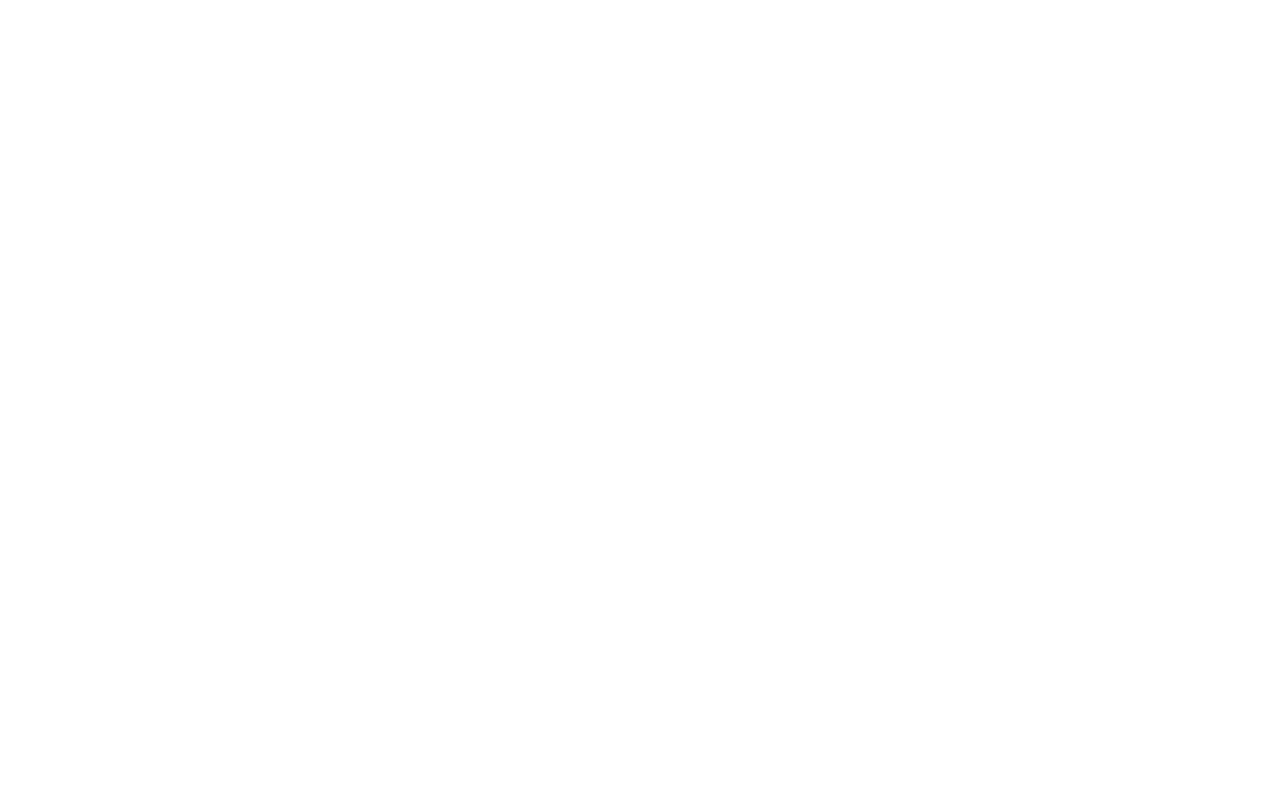
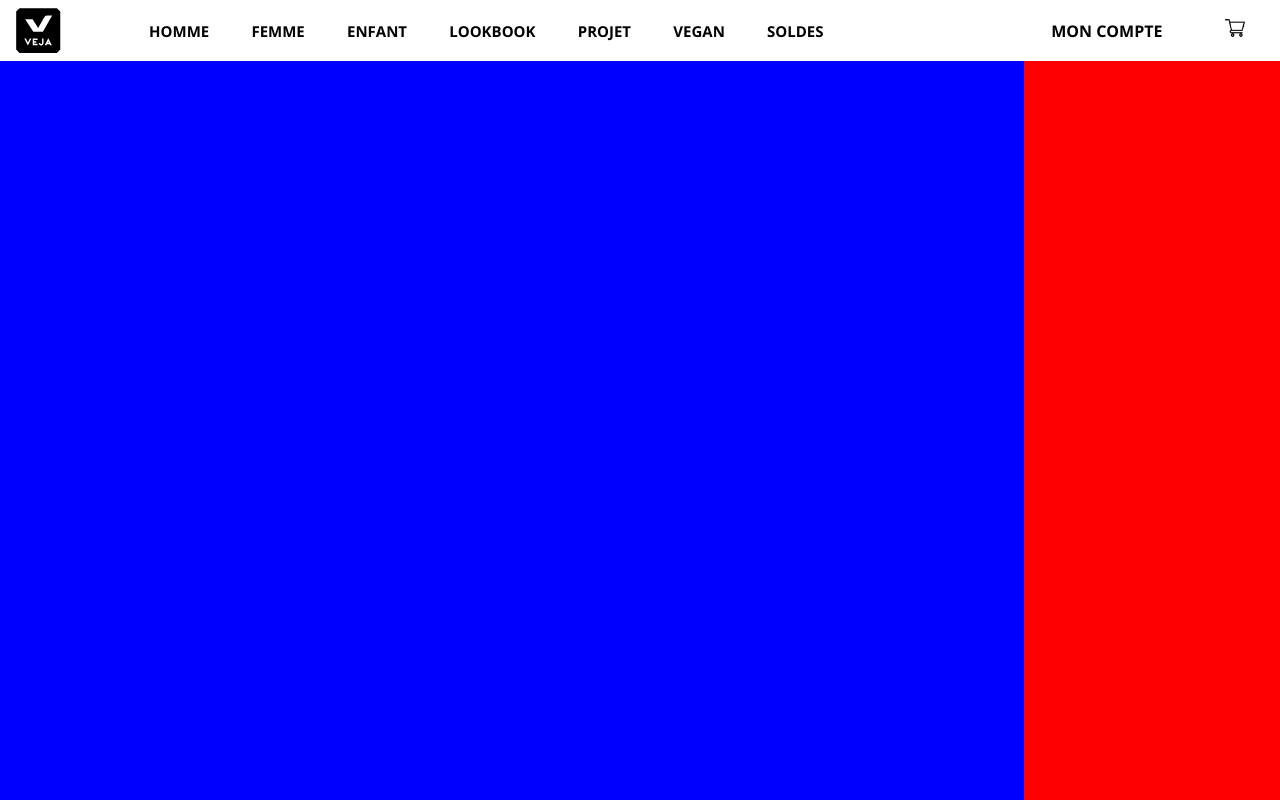
Before and after one commit to JaxV9/Sneakers, a React (Vite) app in the folder front-end/: page /projet in a window 1280 px wide. Before the commit this address had no page. Built offline with nearby package versions, Linux system fonts and the light colour scheme.

Commit message:
refacto header

```diff
--- a/front-end/src/App.tsx
+++ b/front-end/src/App.tsx
@@ -5,6 +5,7 @@
 import { Store } from './features/store/Store'
 
 import { Cart } from './features/cart/Cart'
+import { Projet } from './features/Projet/Projet'
 
 function App() {
 
@@ -21,6 +22,8 @@
 
             <Route path="/cart" element={<Cart />} />
 
+            <Route path="/projet" element={<Projet />} />
+
             {/* Add more routes here as needed */}
         </Route>
 
--- a/front-end/src/Layout.tsx
+++ b/front-end/src/Layout.tsx
@@ -1,5 +1,4 @@
 import { Outlet } from "react-router"
-import { Footer } from "./features/header/Footer"
 import { Header } from "./features/header/Header"
 
 export const Layout  = () => {
@@ -10,7 +9,6 @@
                     <div className="content">
                         <Outlet />
                     </div>
-                <Footer />
             </div>
         </>
     )
--- /dev/null
+++ b/front-end/src/features/Projet/Projet.tsx
@@ -0,0 +1,12 @@
+
+
+export const Projet = () => {
+
+    return(
+        <>
+            <section className="heroProjectContainer">
+                <div className="heroBackgroundImage"></div>
+            </section>
+        </>
+    )
+}
--- /dev/null
+++ b/front-end/src/features/Projet/style.css
@@ -0,0 +1,11 @@
+.heroProjectContainer {
+    width: 100%;
+    height: 100vh;
+    background-color: red;
+}
+
+.heroBackgroundImage {
+    width: 80%;
+    height: 100%;
+    background-color: blue;
+}
--- a/front-end/src/features/header/Footer.tsx
+++ /dev/null
@@ -1,7 +0,0 @@
-export const Footer  = () => {
-    return (
-        <div className="flex-container space-between w-full">
-
-        </div>
-    )
-}
--- a/front-end/src/features/header/Header.tsx
+++ b/front-end/src/features/header/Header.tsx
@@ -2,29 +2,28 @@
 import logo from '../../assets/veja.svg';
 import cart from '../../assets/shopping-cart.png';
 
-export const Header  = () => {
+export const Header = () => {
     const navigate = useNavigate()
     return (
-        <div className="flex-container space-between w-full page-header bb-black">
-            <div className="flex-container px-4">
-                <img src={logo} alt="Veja" className="logo" onClick={()=>navigate("/home")}/>
-                <div className="flex-container px-4">
-                    <span className='header-title px-2'onClick={()=>navigate("/store")}>Homme</span>
-                    <span className='header-title px-2'onClick={()=>navigate("/store")}>Femme</span>
-                    <span className='header-title px-2'onClick={()=>navigate("/store")}>Enfant</span>
-                    <span className='header-title px-2'>Lookbook</span>
-                    <span className='header-title px-2'>Projet</span>
-                    <span className='header-title px-2'>Vegan</span>
-                    <span className='header-title px-2'onClick={()=>navigate("/store")}>Soldes</span>
-                </div>
+        <div className="headerContainer">
+            <div className='logoHeaderContainer'>
+                <img src={logo} alt="Veja" className="logo" onClick={() => navigate("/home")} />
             </div>
-            <div className="flex-container px-4">
-                <div className="flex-container">
-                    <span className="header-title">Mon compte</span>
-                    <span className="svg px-2" onClick={()=>navigate("/cart")}>
-                        <img src={cart} alt="cart" className='size1'/>
+            <div className="navHeaderLink">
+                <span className='header-title px-2' onClick={() => navigate("/store")}>Homme</span>
+                <span className='header-title px-2' onClick={() => navigate("/store")}>Femme</span>
+                <span className='header-title px-2' onClick={() => navigate("/store")}>Enfant</span>
+                <span className='header-title px-2'>Lookbook</span>
+                <span className='header-title px-2' onClick={() => navigate("/projet")}>Projet</span>
+                <span className='header-title px-2'>Vegan</span>
+                <span className='header-title px-2' onClick={() => navigate("/store")}>Soldes</span>
+            </div>
+
+            <div className="userHeaderLink">
+                    <span className="userHeaderLabel">Mon compte</span>
+                    <span className="svg px-2" onClick={() => navigate("/cart")}>
+                        <img src={cart} alt="cart" className='size1' />
                     </span>
-                </div>
             </div>
         </div>
     )
--- /dev/null
+++ b/front-end/src/features/header/style.css
@@ -0,0 +1,45 @@
+.headerContainer {
+    height: fit-content;
+    width: 100%;
+    position: fixed;
+    top: 0px;
+    left: 0px;
+    z-index: 3;
+    background-color: white;
+    padding: 8px 0;
+    display: grid;
+    grid-template-columns: 10% 70% 20%;
+}
+
+.logoHeaderContainer {
+    width: 100%;
+}
+
+.logoHeaderContainer > img {
+    display: block;
+    margin-left: 16px;
+}
+
+.navHeaderLink {
+    display: flex;
+    width: 80%;
+}
+
+.navHeaderLink > span {
+    margin: auto;
+    font-size: 15px;
+}
+
+.userHeaderLink {
+    display: flex;
+}
+
+.userHeaderLink > span {
+    margin: auto;
+}
+
+.userHeaderLabel {
+    text-transform: uppercase;
+    cursor: pointer;
+    font-weight: 700;
+}
--- a/front-end/src/features/store/Store.tsx
+++ b/front-end/src/features/store/Store.tsx
@@ -26,12 +26,10 @@
         <div className="cardsListContainer">
             {
                 shoes.length > 0 ?
-                shoes.map((shoe, index) => (
-                    <div key={index}>
-                    <Card shoeProps={shoe}/>
-                    </div>
-                ))
-            :
+                    shoes.map((shoe, index) => (
+                        <Card key={index} shoeProps={shoe} />
+                    ))
+                    :
                     null
             }
         </div>
--- a/front-end/src/features/store/components/Card.tsx
+++ b/front-end/src/features/store/components/Card.tsx
@@ -1,4 +1,3 @@
-import shoepic from '../../../assets/vejamock.jpg';
 import { ShoesType } from '../../../model/shoes';
 
 type CardPropsType = {
@@ -12,10 +11,10 @@
         <div className="card-container">
             <div className="flex-container">
                 <div className="flex-container flex-vertical">
-                    <img src={shoepic} alt="shoe" className="cardImage"/>
+                    <img src={shoeProps.pictures_product[0].path } alt="shoe" className="cardImage"/>
                     <div className="cardContentContainer">
                         <span className="card-title">{shoeProps.name}</span><br/>
-                        <span className="card-price">{shoeProps.price}</span>
+                        <span className="card-price">{shoeProps.price} €</span>
                     </div>
                 </div>
             </div>
--- a/front-end/src/style/card.css
+++ b/front-end/src/style/card.css
@@ -45,6 +45,7 @@
 
 .card-title {
     color: #ABABAB;
+    font-size: 15px;
 }
 
 .card-price {
--- a/front-end/src/style/index.css
+++ b/front-end/src/style/index.css
@@ -5,11 +5,11 @@
 @import "variables.css";
 @import "cart.css";
 @import "card.css";
-
+@import url('../features/Projet/style.css');
+@import url('../features/header/style.css');
 
 body{
     font-family: "Open Sans", sans-serif;
-
     & .page-content{
     width: 100%;
     height: 100%;
@@ -20,11 +20,6 @@
             position: fixed;
             top: 0px;
             left: 0px;
-            border-bottom: 10px red;
-        }
-
-        & .content{
-            margin-top: 85px;
         }
     }
 
@@ -89,6 +84,8 @@
         }
     }
 
+}
 
-
+body, html {
+    margin: 0px;
 }
```
Also changed, not shown: front-end/src/assets/background-projet.png (added).
